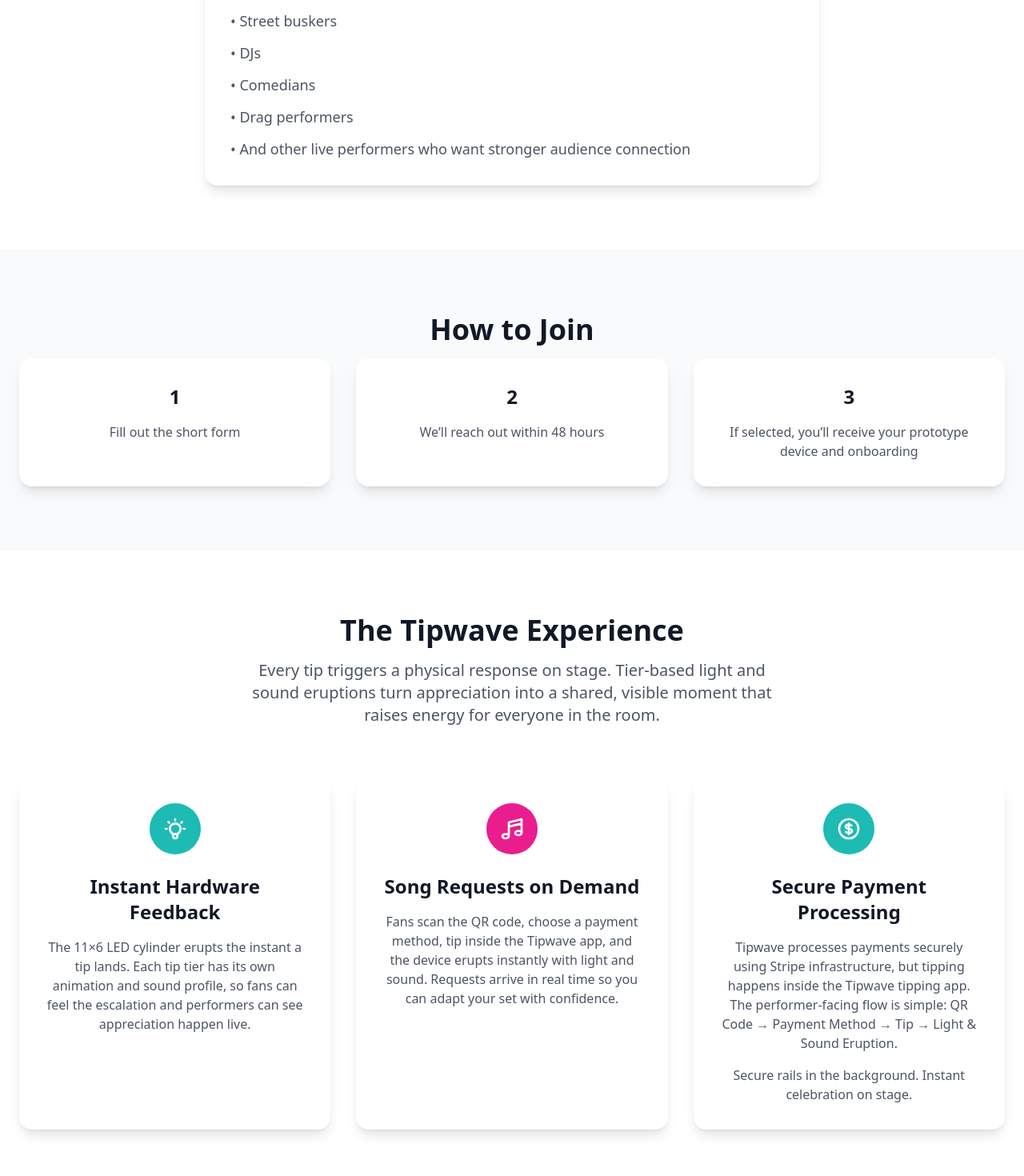
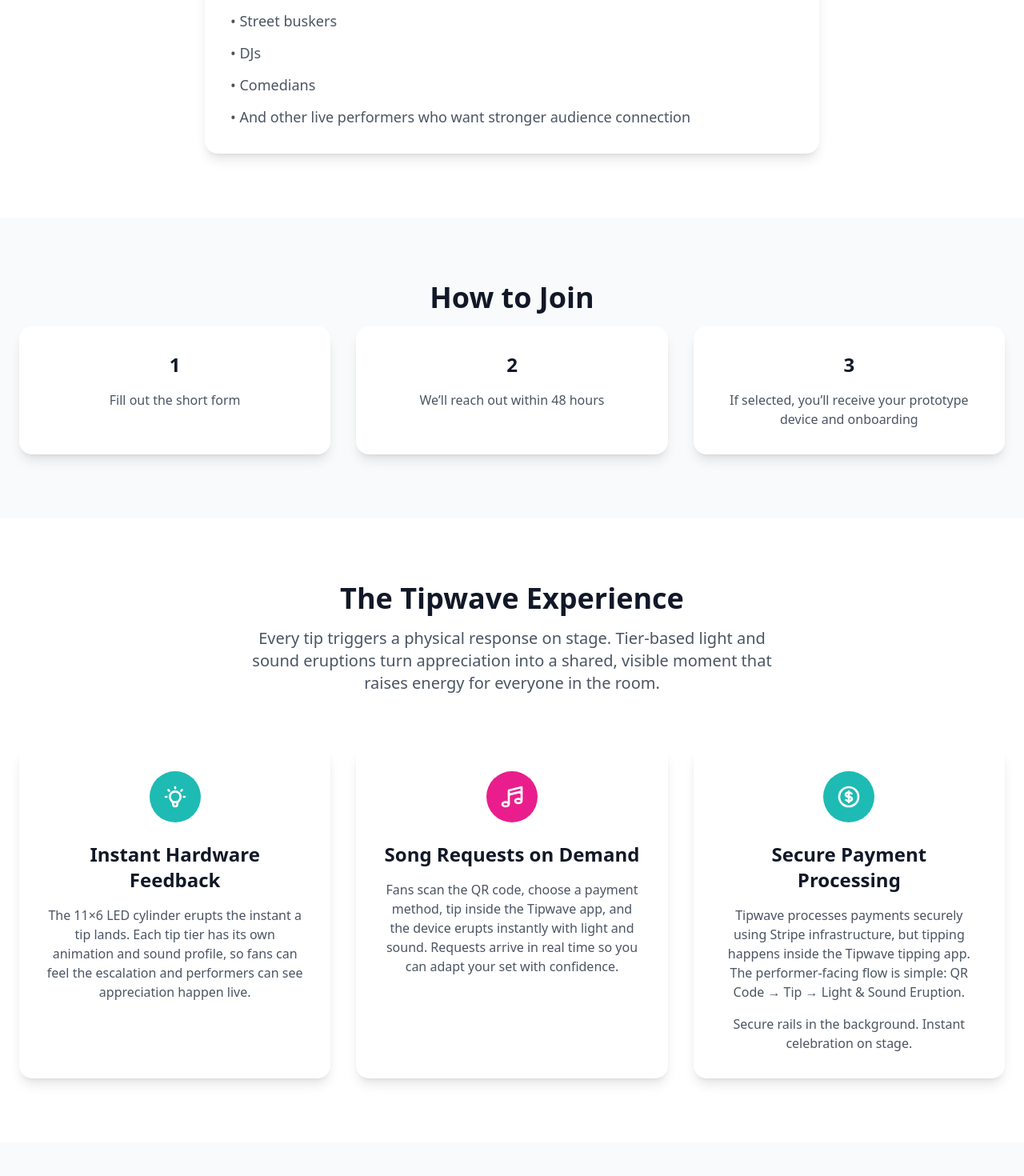
Before and after one commit to igheddx/tipwave-marketing-website, a React (Vite) app: page / in a window 1280 px wide. Shown: the part 2260-3730 px from the top of the page at 80% size. Built offline with nearby package versions, Linux system fonts and the light colour scheme; no server answers.

Commit message:
Refine performer list and simplify secure payment flow copy

```diff
--- a/src/App.jsx
+++ b/src/App.jsx
@@ -324,7 +324,6 @@
               <li>• Street buskers</li>
               <li>• DJs</li>
               <li>• Comedians</li>
-              <li>• Drag performers</li>
               <li>• And other live performers who want stronger audience connection</li>
             </ul>
           </div>
@@ -396,7 +395,7 @@
               </div>
               <h3 className="text-2xl font-bold mb-4">Secure Payment Processing</h3>
               <p className="text-gray-600">
-                Tipwave processes payments securely using Stripe infrastructure, but tipping happens inside the Tipwave tipping app. The performer-facing flow is simple: QR Code → Payment Method → Tip → Light & Sound Eruption.
+                Tipwave processes payments securely using Stripe infrastructure, but tipping happens inside the Tipwave tipping app. The performer-facing flow is simple: QR Code → Tip → Light & Sound Eruption.
               </p>
               <p className="text-gray-600 mt-4">Secure rails in the background. Instant celebration on stage.</p>
             </div>
```
